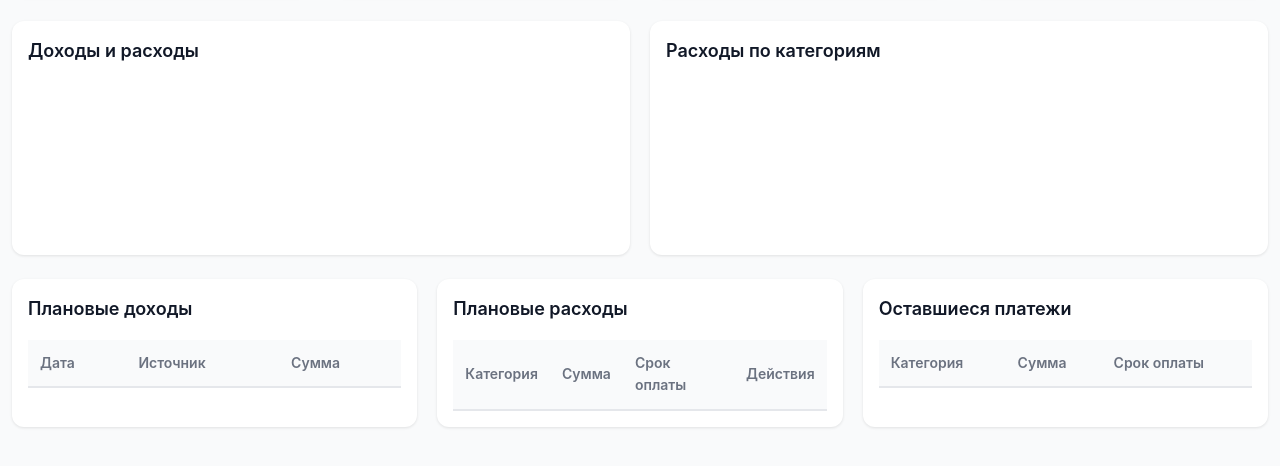
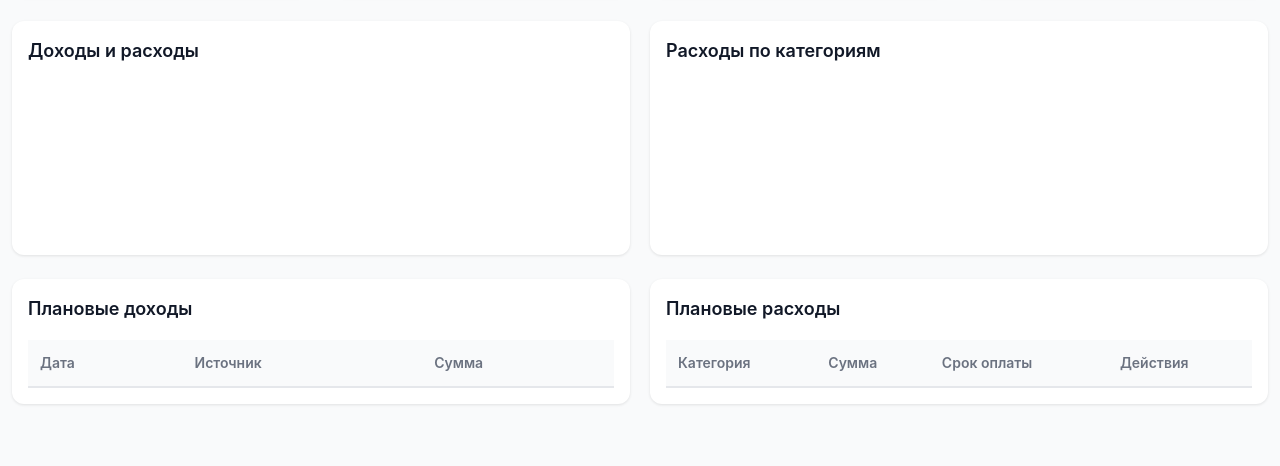
Before and after one commit to danilavladimirovpr01-sketch/finance-dashboard, a plain HTML site: page index.html in a window 1280 px wide. Shown: the part 210-676 px from the top of the page. Drawn offline with nearby package versions, Linux system fonts and the light colour scheme; no server answers.

Commit message:
Update index.html

```diff
--- a/index.html
+++ b/index.html
@@ -106,21 +106,6 @@
                     </div>
                 </div>
 
-                <div class="table-card">
-                    <h3>Оставшиеся платежи</h3>
-                    <div class="table-container">
-                        <table id="remainingTable">
-                            <thead>
-                                <tr>
-                                    <th>Категория</th>
-                                    <th>Сумма</th>
-                                    <th>Срок оплаты</th>
-                                </tr>
-                            </thead>
-                            <tbody></tbody>
-                        </table>
-                    </div>
-                </div>
             </div>
         </div>
     </div>
```
